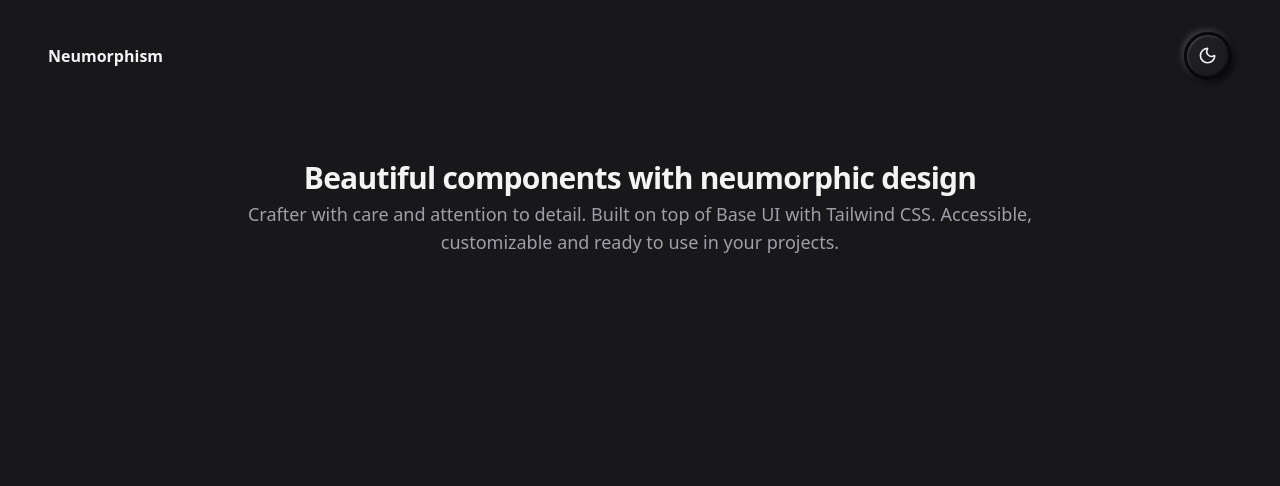
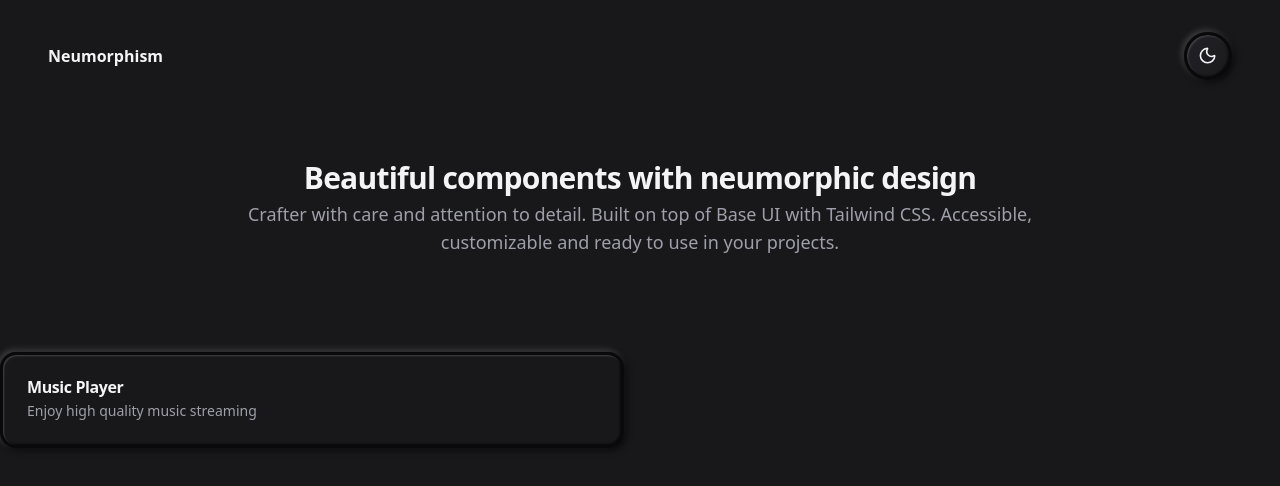
Before and after one commit to Annie-Huang/baseui-neomorphism2.0-component-library, a React (Vite) app: page / in a window 1280 px wide. Shown: the top 486 px of the page. Built offline with nearby package versions, Linux system fonts and the light colour scheme.

Commit message:
Add the Card and CardHeader section

```diff
--- a/src/App.tsx
+++ b/src/App.tsx
@@ -119,7 +119,16 @@ function App() {
       </section>
 
       <section className='flex flex-col md:flex-row items-start max-w-7xl mx-auto gap-8 my-12'>
-        <div className='flex-1 space-y-6'></div>
+        <div className='flex-1 space-y-6'>
+          <Card>
+            <CardHeader>
+              <CardTitle>Music Player</CardTitle>
+              <CardDescription>
+                Enjoy high quality music streaming
+              </CardDescription>
+            </CardHeader>
+          </Card>
+        </div>
         <div className='flex-1 space-y-6'></div>
       </section>
     </main>
```
